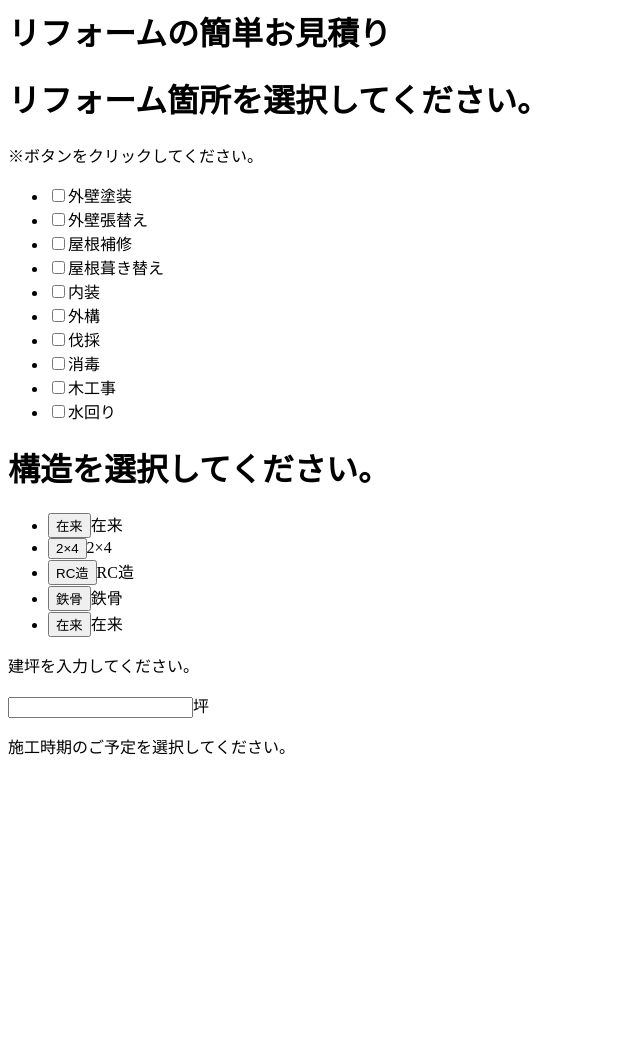
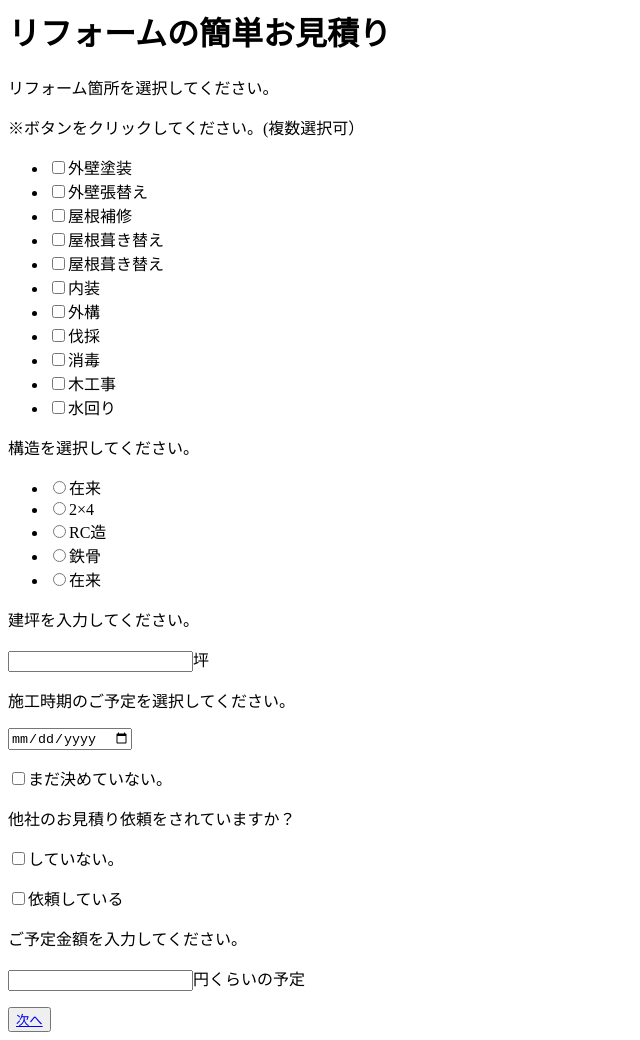
Before and after one commit to Yamareform/Mitsumori, a plain HTML site: page index.html in a window 1280 px wide. Shown: the whole page, without its empty margins (0-640 px from the left). Before the commit the page ends 800 px from the top, so only its background shows below. Drawn offline with Linux system fonts and the light colour scheme.

Commit message:
ボタン変更、ページ追加

```diff
--- a/index.html
+++ b/index.html
@@ -10,42 +10,62 @@
     <h1>リフォームの簡単お見積り</h1>
 </header>
 <main>
-<h1>リフォーム箇所を選択してください。</h1>
-<p>※ボタンをクリックしてください。</p>
+<p>リフォーム箇所を選択してください。</p>
+<p>※ボタンをクリックしてください。(複数選択可）</p>
 <div class="TopPlace">
     <ul>
-        <li><input type="checkbox" name="place" value="外壁塗装" onclick="buttonClick()">外壁塗装</li>
-        <li><input type="checkbox" name="place" value="外壁張替え" onclick="buttonClick()">外壁張替え</li>
-        <li><input type="checkbox" name="place" value="屋根補修">屋根補修</li>
-        <li><input type="checkbox" name="place" value="屋根葺き替え">屋根葺き替え</li>
-        <li><input type="checkbox" name="place" value="内装">内装</li>
-        <li><input type="checkbox" name="place" value="外構">外構</li>
-        <li><input type="checkbox" name="place" value="伐採">伐採</li>
-        <li><input type="checkbox" name="place" value="消毒">消毒</li>
-        <li><input type="checkbox" name="place" value="木工事">木工事</li>
-        <li><input type="checkbox" name="place" value="水回り">水回り</li>
+        <label><li><input type="checkbox" name="place" value="外壁塗装" onclick="buttonClick()">外壁塗装</li></label>
+        <label><li><input type="checkbox" name="place" value="外壁張替え" onclick="buttonClick()">外壁張替え</li></label>
+        <label><li><input type="checkbox" name="place" value="屋根補修">屋根補修</li></label>
+        <label><li><input type="checkbox" name="place" value="屋根葺き替え">屋根葺き替え</li></label>
+        <label><li><input type="checkbox" name="place" value="屋根葺き替え">屋根葺き替え</li></label>
+        <label><li><input type="checkbox" name="place" value="内装">内装</li></label>
+        <label><li><input type="checkbox" name="place" value="外構">外構</li></label>
+        <label><li><input type="checkbox" name="place" value="伐採">伐採</li></label>
+        <label><li><input type="checkbox" name="place" value="消毒">消毒</li></label>
+        <label><li><input type="checkbox" name="place" value="木工事">木工事</li></label>
+        <label><li><input type="checkbox" name="place" value="水回り">水回り</li></label>
     </ul>
 </div>
 
 <div class="TopConstruc">
-    <h1>構造を選択してください。</h1>
+    <p>構造を選択してください。</p>
     <ul>
-        <li><input type="button" name="construc" value="在来">在来</li>
-        <li><input type="button" name="construc" value="2×4">2×4</li>
-        <li><input type="button" name="construc" value="RC造">RC造</li>
-        <li><input type="button" name="construc" value="鉄骨">鉄骨</li>
-        <li><input type="button" name="construc" value="在来">在来</li>
+        <label><li><input type="radio" name="construc" value="在来">在来</li></label>
+        <label><li><input type="radio" name="construc" value="2×4">2×4</li></label>
+        <label><li><input type="radio" name="construc" value="RC造">RC造</li></label>
+        <label><li><input type="radio" name="construc" value="鉄骨">鉄骨</li></label>
+        <label><li><input type="radio" name="construc" value="在来">在来</li></label>
     </ul>
 </div>
 
 <div>
-  <p>建坪を入力してください。</p>
-  <input type="text" name="tsubo">坪
+    <p>建坪を入力してください。</p>
+    <input type="text" name="tsubo">坪
 </div>
 
 <div>
-  <p>施工時期のご予定を選択してください。</p>
+    <p>施工時期のご予定を選択してください。</p>
+
+            <input type="date" name="yotei">
+                <label><p><input type="checkbox" name="mitei" value="未定">まだ決めていない。</p></label>
+
 </div>
+
+<div>
+    <p>他社のお見積り依頼をされていますか？</p>
+        <label><p><input type="checkbox" name="new" value="初めて">していない。</p></label>
+        <label><p><input type="checkbox" name="requ" value="依頼">依頼している</p></label>
+    </div>
+
+<div>
+    <p>ご予定金額を入力してください。</p>
+    <label><p><input type="text" id="moneytext">円くらいの予定</p></label>
+</div>
+
+<button><a href="next.html" class="next">次へ</a></button>
+
+
 </main>
 
 </body>
```
Also changed, not shown: next.html (added, +12 -0 lines).
